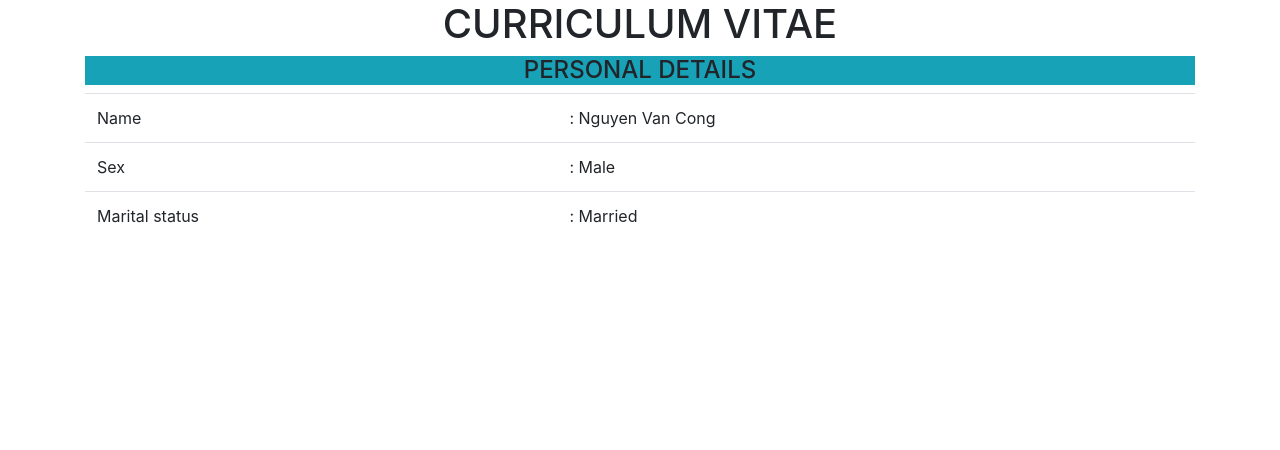
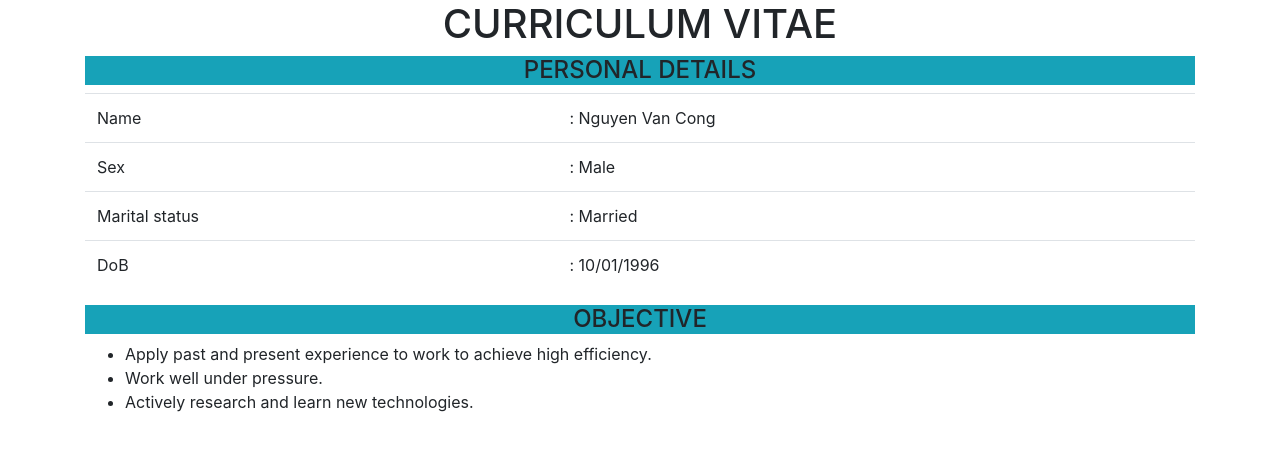
Before and after one commit to nguyenvancongdev/cv-html, a plain HTML site: page index.html in a window 1280 px wide. Drawn offline with nearby package versions, Linux system fonts and the light colour scheme.

Commit message:
Update index.html

```diff
--- a/index.html
+++ b/index.html
@@ -25,4 +25,15 @@
            <td>Marital status</td>
            <td>: Married </td>
          </tr>
+         <tr>
+             <td>DoB</td>
+             <td>: 10/01/1996</td>
+         </tr>
+         </tbody>
      </table>
+     <h4 class="text-center bg-info bg-gradient">OBJECTIVE</h4>
+     <ul>
+        <li>Apply past and present experience to work to achieve high efficiency.</li>
+    <li>Work well under pressure.</li>
+    <li>Actively research and learn new technologies.</li>
+       </ul>
```
